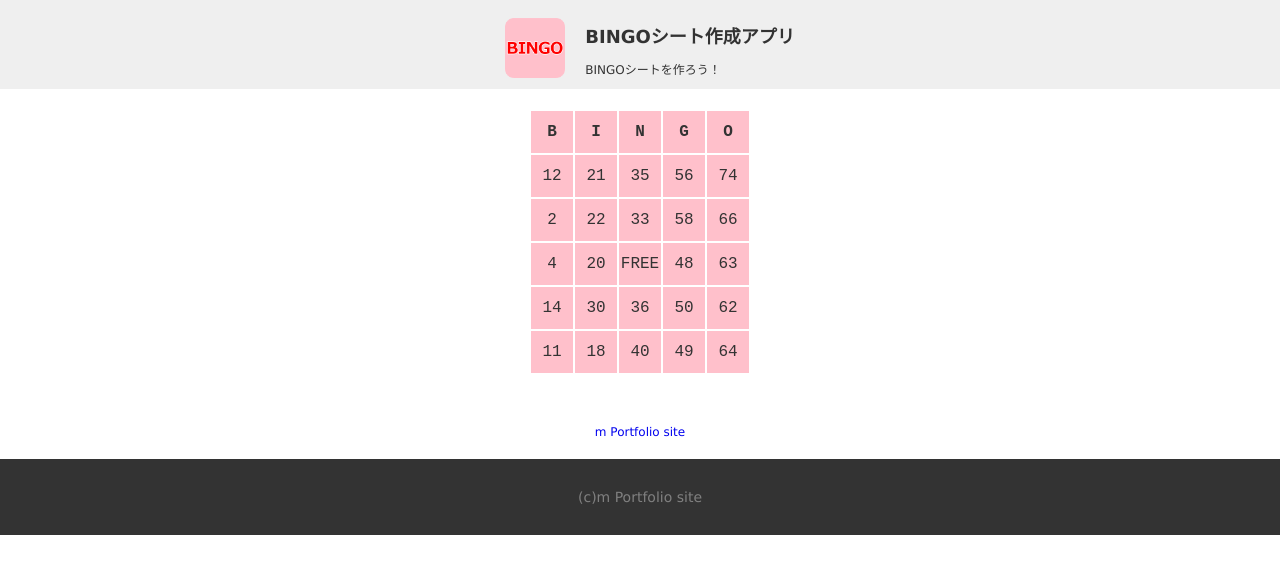
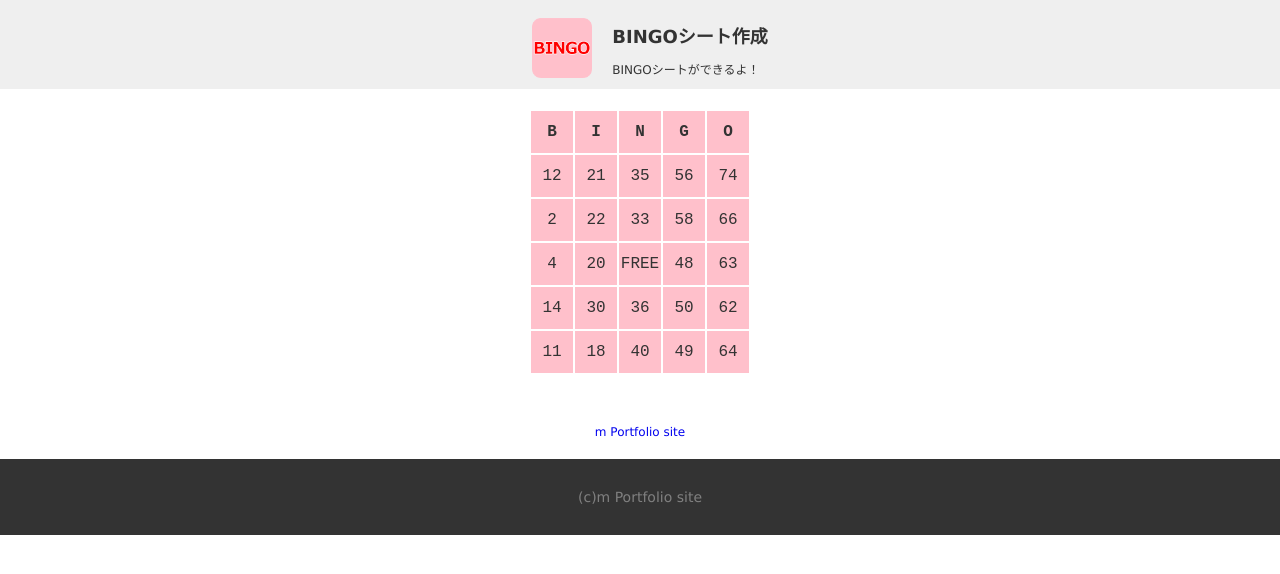
Before and after one commit to mochapon/bingo, a plain HTML site: page index.html in a window 1280 px wide. Drawn offline with Linux system fonts and the light colour scheme.

Commit message:
Add files via upload

```diff
--- a/index.html
+++ b/index.html
@@ -3,7 +3,7 @@
 <head>
   <meta charset="UTF-8">
   <meta name="viewport" content="width=device-width, initial-scale=1.0">
-  <meta name="description" content="BINGOシート作成アプリのサイトです。">
+  <meta name="description" content="BINGOシート作成サイト">
   <link rel="icon" href="favicon.ico">
   <link rel="apple-touch-icon" href="webclip152.png"/>
   <title>Bingo</title>
@@ -14,11 +14,11 @@
   <header>
     <div class="container">
       <div  class="icon">
-        <img src="webclip152.png" alt="BINGOシートアプリのアイコン">
+        <img src="webclip152.png" alt="BINGOシート作成アプリのアイコン">
       </div>
       <div class="info">
-        <h1>BINGOシート作成アプリ</h1>
-        <p>BINGOシートを作ろう！</p>
+        <h1>BINGOシート作成</h1>
+        <p>BINGOシートができるよ！</p>
       </div>
     </div>
   </header>
```
